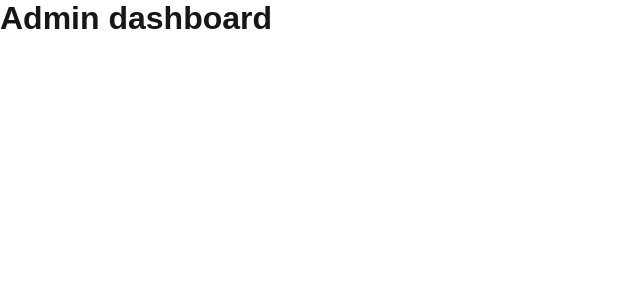
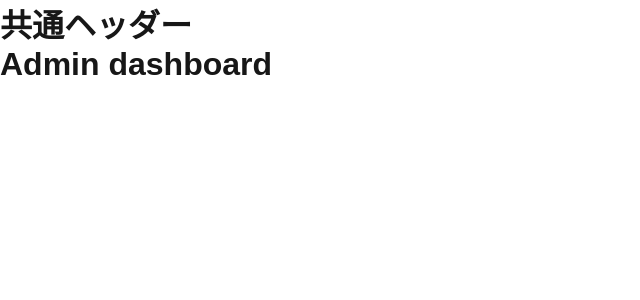
Before and after one commit to whitedog519/nextjs-tutorial, a Next.js app: page /dashboard in a window 1280 px wide. Shown: the top 300 px of the page, without its empty margins (0-640 px from the left). Built offline with nearby package versions, Linux system fonts and the light colour scheme.

Commit message:
共通ヘッダーを追加

```diff
--- a/app/layout.tsx
+++ b/app/layout.tsx
@@ -24,7 +24,12 @@ export default function RootLayout({
 }>) {
   return (
     <html lang="en" className={`${geistSans.variable} ${geistMono.variable}`}>
-      <body>{children}</body>
+      <body>
+        <header>
+          <h1>共通ヘッダー</h1>
+        </header>
+        {children}
+      </body>
     </html>
   );
 }
```
